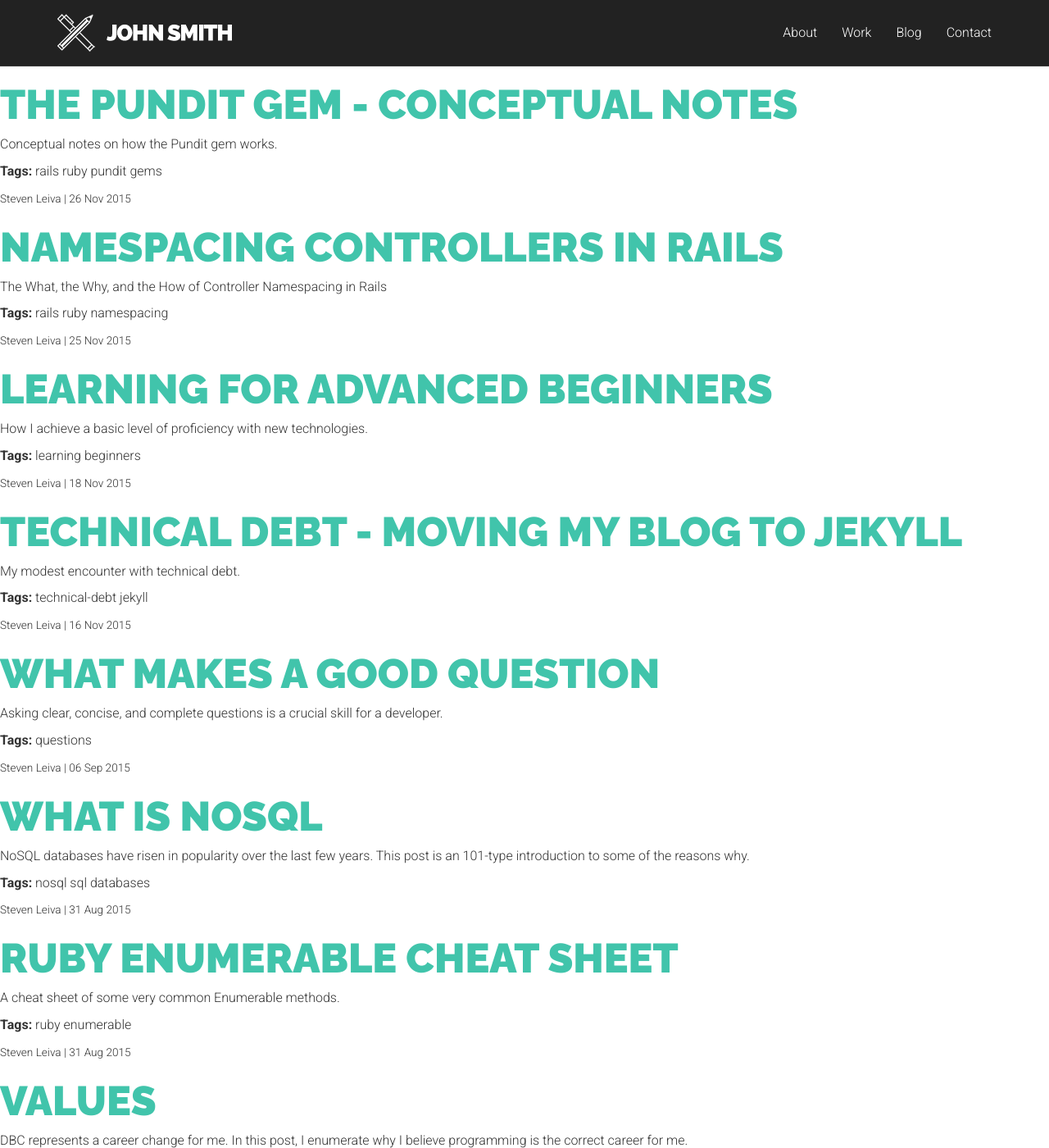
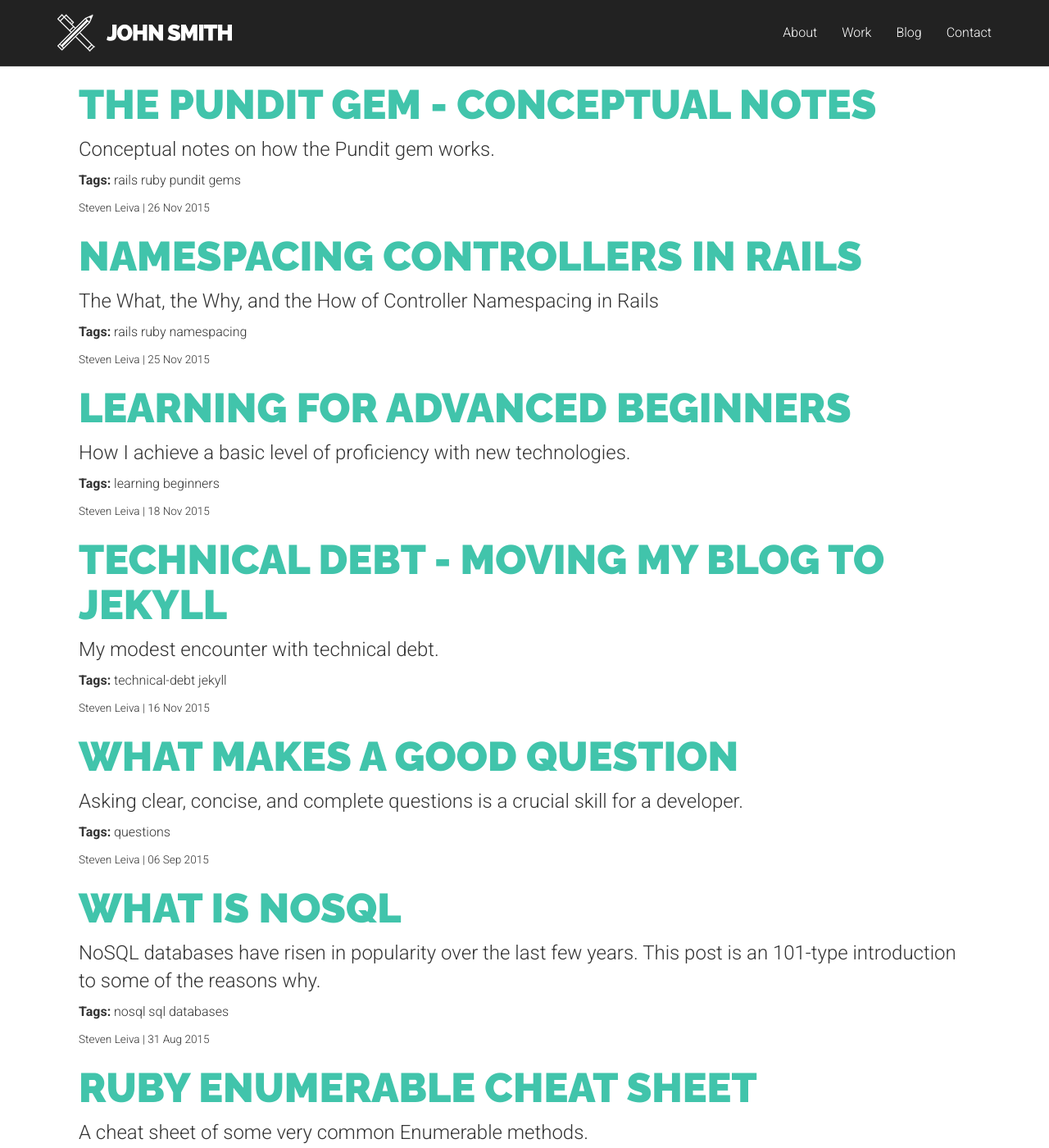
Before and after one commit to StevenXL/stevenxl.github.io, a Jekyll site: the page built from blog-index.html, in a window 1280 px wide and 1400 px high. Shown: the whole window at 82% size. Built offline with Jekyll 4.4.1, drawn with Linux system fonts in a browser that asks for light colours; Markdown is read by kramdown in place of the engine named in the settings.

Commit message:
Add styling to the different elements of each post.

```diff
--- a/assets/css/custom.css
+++ b/assets/css/custom.css
@@ -4,13 +4,8 @@
   height: 80px;
 }
 
-@media (max-width: 768px) {
-  .spacer {
-    height: 50px;
-  }
-}
-
 .post-preview {
+  font-size: 1.5em;
   padding: 0;
   margin-bottom: 10px;
 }
@@ -22,3 +17,18 @@
 .article-footer {
   padding: 0px;
 }
+
+.posts {
+  max-width: 85%;
+  margin: 0 auto;
+}
+
+@media (max-width: 768px) {
+  .spacer {
+    height: 50px;
+  }
+
+  .posts {
+    max-width: 96%;
+  }
+}
```
